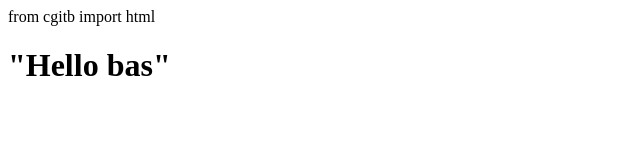
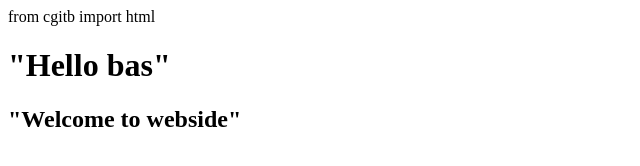
Before and after one commit to Bass1412/testGIt, a plain HTML site: page index.html in a window 1280 px wide. Shown: the whole page, without its empty margins (0-640 px from the left). Drawn offline with Linux system fonts and the light colour scheme.

Commit message:
Add Welcome to webside

```diff
--- a/index.html
+++ b/index.html
@@ -8,4 +8,5 @@ from cgitb import html
     </head>
     <body>
         <h1>"Hello bas"</h1>
+        <h2>"Welcome to webside"</h2>
     </body>
```
